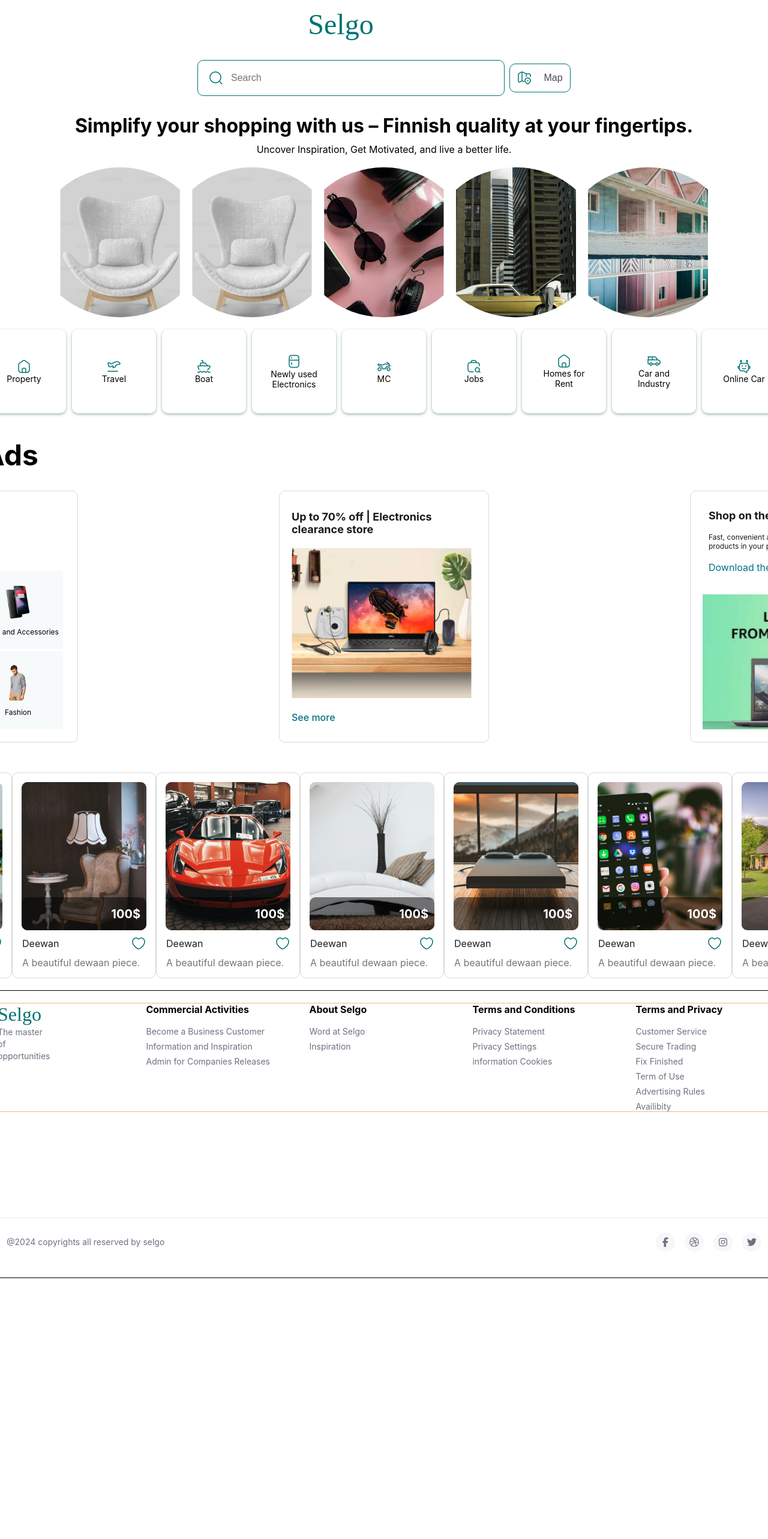
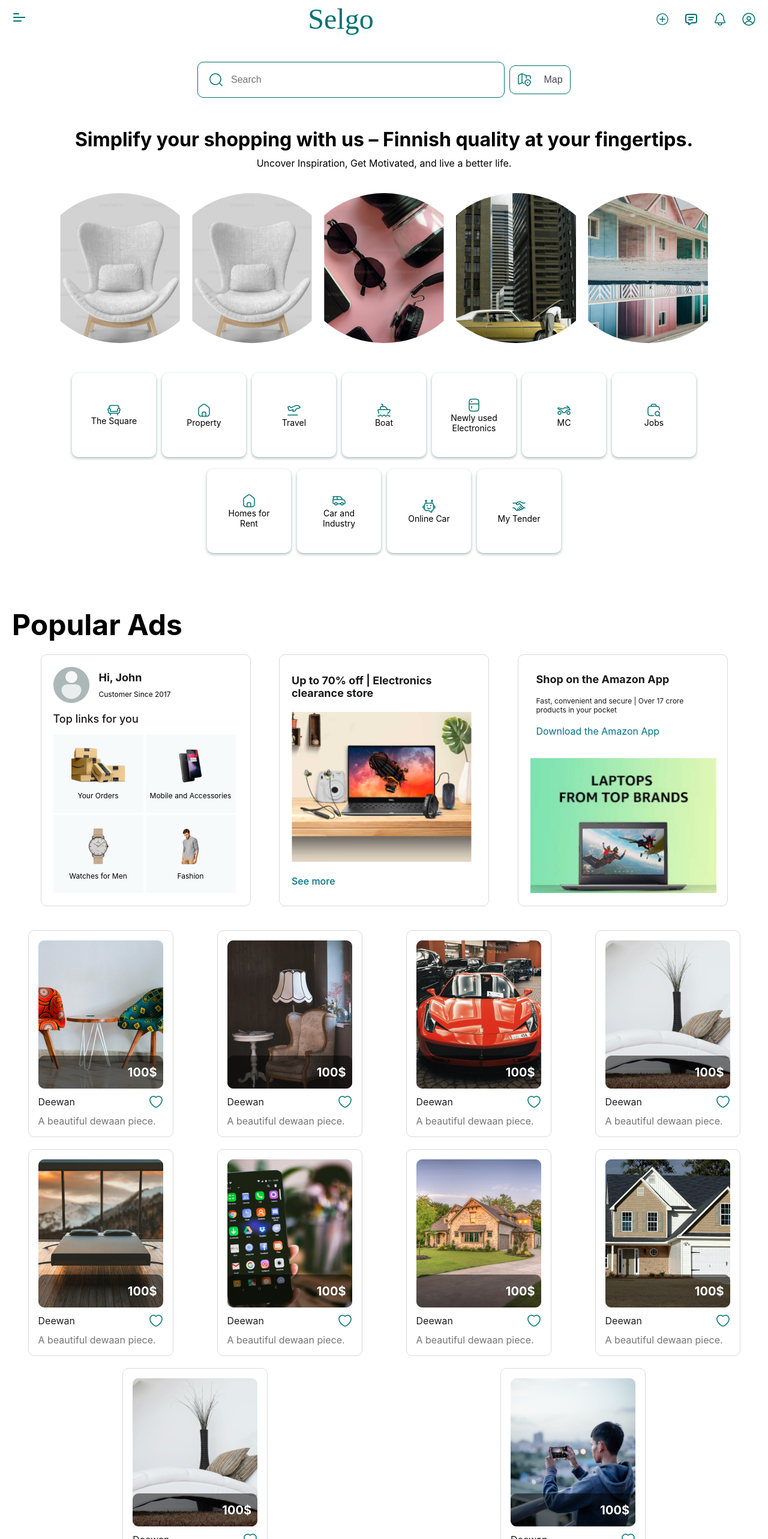
Before and after one commit to Jallal-Hussain/SELGO, a React (Vite) app in the folder Selgo/: page / in a window 1280 px wide. Shown: the top 2566 px of the page at 60% size. Before the commit the page ends 2151 px from the top, so only its background shows below. Built offline with nearby package versions, Linux system fonts and the light colour scheme; a web font is replaced by a local one.

Commit message:
fix styles

```diff
--- a/Selgo/src/Layout/AppLayout/Footer/styles.css
+++ b/Selgo/src/Layout/AppLayout/Footer/styles.css
@@ -2,21 +2,22 @@
   display: flex;
   flex-direction: column;
   justify-content: space-between;
-  width: 1300px;
-  height: 60dvh;
-  border: 1px solid black;
-  padding: 20px 0px;
+  width:100%;
+  height: auto;
+  /* border: 1px solid black; */
+  padding: 20px 20px;
   font-family: inter;
   margin-bottom: 20px;
-  /* gap: 19rem; */
+  gap: 20px;
 }
 
 .footer-details {
   display: flex;
   justify-content: space-between;
   align-items: start;
-  padding: 0px 4px;
-  border: 1px solid rgb(233, 190, 126);
+  padding: 20px 4px;
+  /* border: 1px solid rgb(233, 190, 126); */
+  border-top: 1px solid #e5e7eb;
   gap: 10rem;
   .links-section {
     display: flex;
@@ -51,8 +52,8 @@
   align-items: center;
   justify-content: space-between;
   border-top: 1px solid #e5e7eb;
-  height: 10dvh;
-  padding: 0px 20px;
+  height: auto;
+  padding: 20px 4px;
   .social-icons {
     display: flex;
     gap: 16px;
--- a/Selgo/src/Layout/AppLayout/Header/index.tsx
+++ b/Selgo/src/Layout/AppLayout/Header/index.tsx
@@ -1,5 +1,5 @@
 import React from "react";
-import "./styles/index.css";
+import "./styles.css";
 import {
   AddIcon,
   MenuIcon,
--- a/Selgo/src/Layout/AppLayout/Header/styles/index.css
+++ b/Selgo/src/Layout/AppLayout/Header/styles.css
@@ -3,9 +3,9 @@
   justify-content: space-between;
   align-items: center;
   /* border: 1px solid black; */
-  height: 10dvh;
-  width: 225dvh;
-  padding: 0px 20px;
+  height: auto;
+  width: 100%;
+  padding: 4px 20px;
   a {
     text-decoration: none;
   }
--- a/Selgo/src/Layout/AppLayout/styles.css
+++ b/Selgo/src/Layout/AppLayout/styles.css
@@ -1,11 +1,10 @@
 
 .app-container{
     display: flex;
+    flex-direction: column;
     justify-content: center;
-    align-items: center;
-    flex-direction: column;
     overflow-y: hidden;
     overflow-x: hidden;
     font-family: inter;
-    /* border: 1px sol; */
+    /* border: 1px solid red; */
 }
--- a/Selgo/src/components/Card/styles.css
+++ b/Selgo/src/components/Card/styles.css
@@ -1,17 +1,11 @@
 .card {
   display: flex;
-  row-gap: 25px;
-<<<<<<< HEAD
-  column-gap: 15px;
-=======
-  /* column-gap: 4px;  */
->>>>>>> main
+  width: 100%;
   flex-wrap: wrap;
-  justify-content: space-between;
+  justify-content: space-around;
+  gap: 20px;
   align-items: center;
-  padding: 20px 20px;
-  /* width: 300px; */
-  /* border: 1px solid bisque; */
+  padding: 20px 0px;
 }
 .fav-card-container {
   border: 1px solid #d9d9d9;
@@ -23,10 +17,7 @@
   align-items: center;
   justify-content: center;
   transition: ease-in-out 0.3s;
-  width: 240px;
-  height: 343px;
   gap: 10px;
-
   &:hover {
     box-shadow: 3px 4px 10px 0px #a4b6b6;
   }
--- a/Selgo/src/pages/home/components/PopularAds/styles.css
+++ b/Selgo/src/pages/home/components/PopularAds/styles.css
@@ -3,19 +3,17 @@
   display: flex;
   flex-direction: column;
   justify-content: center;
-  /* border: 1px solid salmon; */
-  width: 220dvh;
-  gap: 10px;
+  width: 100%;
+  gap: 20px;
+  padding: 20px 20px;
   h2 {
     font-size: 48px;
     color: #000000;
-    padding-left: 20px;
   }
   .popular-cards {
     display: flex;
-    justify-content: space-between;
+    justify-content: space-evenly;
     align-items: center;
-    padding: 20px 20px;
   }
 }
 /* sales cards css */
@@ -50,7 +48,6 @@
 }
 .sales-container:hover {
   transform: scale(1.1);
-
 }
 /* profile cards css */
 .profile-container {
--- a/Selgo/src/pages/home/styles.css
+++ b/Selgo/src/pages/home/styles.css
@@ -3,11 +3,12 @@
   display: flex;
   flex-direction: column;
   text-align: center;
+  width: 100%;
+  padding: 20px 0px;
   justify-content: center;
-  /* padding: 20px; */
-  /* background-color: #f9f9f9; */
-  font-family: inter;
-  padding-bottom: 40px;
+  /* border: 1px solid saddlebrown; */
+  gap: 20px;
+  margin-bottom: 40px;
 }
 .search-bar{
   display: flex;
@@ -22,7 +23,6 @@
 .banner-title {
   display: flex;
   flex-direction: column;
-  padding-bottom: -20px;
 }
 .banner-title h1 {
   font-size: 32px;
@@ -35,14 +35,16 @@
 }
 
 .categories {
+  /* border: 1px solid rgb(214, 140, 87); */
   display: flex;
   flex-wrap: wrap;
   justify-content: center;
   align-items: center;
   gap: 10px;
   row-gap: 20px;
-  padding: 0px 50px;
-  width: 220dvh;
+  padding: 10px 80px;
+  column-count: 10;
+  width: 100%;
   a{
     text-decoration: none;
   }
```
